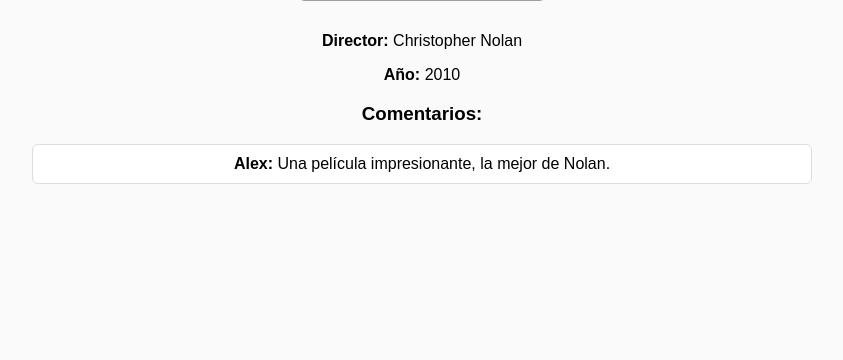
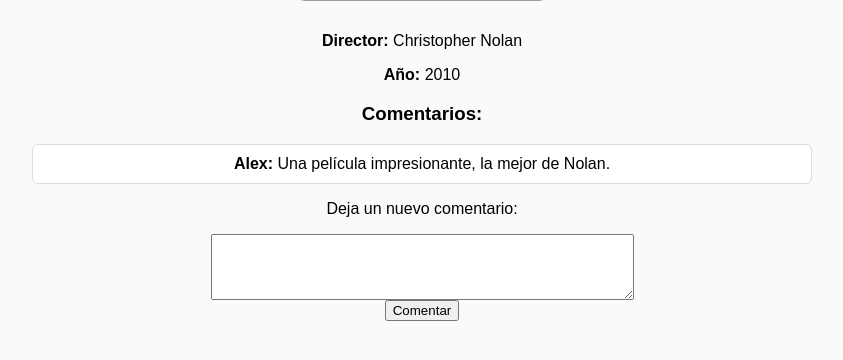
Before and after one commit to MateoVarelaGarcia/dwes, a PHP site: page /detail.php?id=1 in a window 1280 px wide. Shown: the part 415-775 px from the top of the page, without its empty margins (218-1061 px from the left). Run offline with PHP 8.4, Linux system fonts and the light colour scheme; data comes from the database, SQL or seed files in the repository; grey boxes are pictures that could not be loaded.

Commit message:
Ejericio4

```diff
--- a/sprint2phpsql/www/mysite/detail.php
+++ b/sprint2phpsql/www/mysite/detail.php
@@ -44,6 +44,15 @@
 ?>
 </ul>
 
+<p>Deja un nuevo comentario:</p>
+<form action="/comment.php" method="post">
+    <textarea rows="4" cols="50" name="new_comment" required></textarea><br>
+    <input type="hidden" name="pelicula_id" value="<?php echo $id; ?>">
+    <input type="hidden" name="usuario_id" value="1"> <!-- Usuario fijo temporalmente -->
+    <input type="submit" value="Comentar">
+</form>
+
+
 </body>
 </html>
 
```
